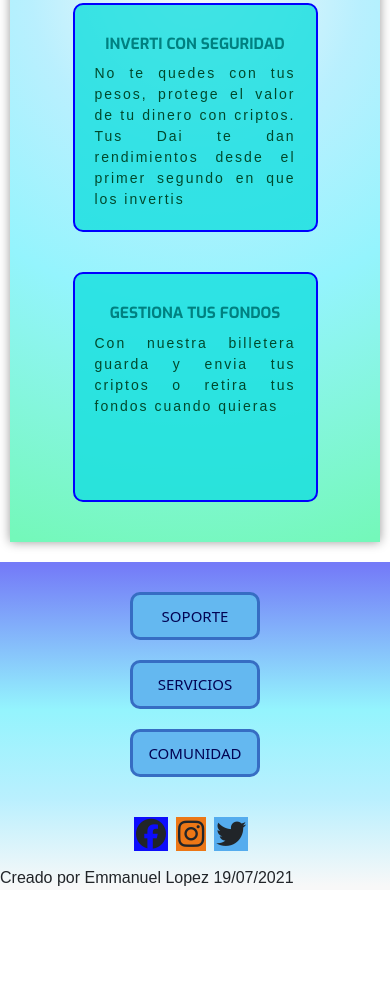
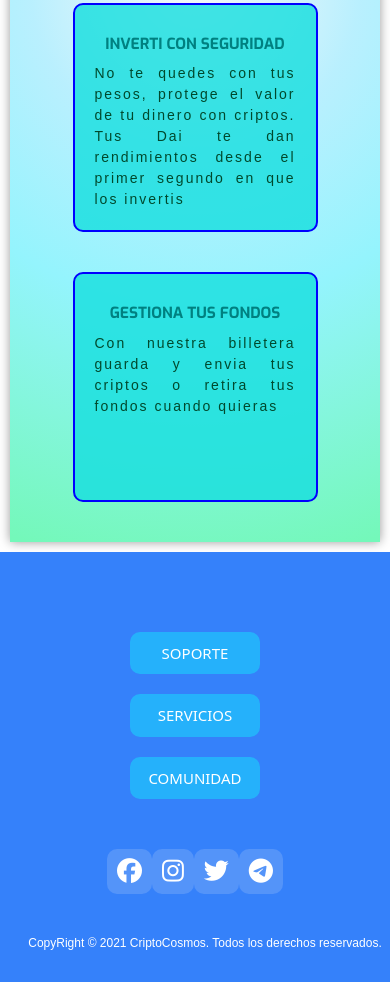
Before and after one commit to emmanuelopez/CriptoCosmos, a plain HTML site: page index.html in a window 390 px wide. Shown: the part 1328-2310 px from the top of the page. Before the commit the page ends 2218 px from the top, so only its background shows below. Drawn offline with nearby package versions, Linux system fonts and the light colour scheme.

Commit message:
Se hicieron cambios en el footer

```diff
--- a/index.html
+++ b/index.html
@@ -106,12 +106,12 @@
       </ul>
     </nav>
     <div class="redsocial">
-      <i class="fab fa-facebook boton--facebook redes"></i>
-      <i class="fab fa-instagram boton--instagram redes"></i>
-      <i class="fab fa-twitter boton--twitter redes"></i>
+      <i class="fab fa-facebook redes"></i>
+      <i class="fab fa-instagram redes"></i>
+      <i class="fab fa-twitter redes"></i>
+      <i class="fab fa-telegram-plane redes"></i>
     </div>
-    <br/>
-    <p>Creado por Emmanuel Lopez 19/07/2021</p>
+    <p class="footer__texto">CopyRight © 2021 CriptoCosmos. Todos los derechos reservados.</p>
   </footer>
   <script src="https://cdn.jsdelivr.net/npm/bootstrap@5.1.0/dist/js/bootstrap.bundle.min.js" integrity="sha384-U1DAWAznBHeqEIlVSCgzq+c9gqGAJn5c/t99JyeKa9xxaYpSvHU5awsuZVVFIhvj" crossorigin="anonymous"></script>
 </body>
--- a/styles/_academia.scss
+++ b/styles/_academia.scss
@@ -21,7 +21,7 @@
     }
 
     .carrusel{
-        width: 800px;
+        width: 100%;
         margin: 3rem auto;
 
         @media(max-width:768px) and (min-width:550px){
@@ -36,7 +36,7 @@
         }
 
         .carrusel__imagen{
-            width: 800px;
+            width: 100%;
 
             @media(max-width:768px) and (min-width:550px){
                 &{
--- a/styles/_billetera.scss
+++ b/styles/_billetera.scss
@@ -1,7 +1,6 @@
 .billeteraVirtual{
-    background: rgb(248,248,248);
-    background: linear-gradient(0deg, rgba(248,248,248,1) 1%, rgba(183,239,254,0.9671218829328606) 28%, rgba(148,244,253,1) 55%, rgba(116,248,186,1) 99%);
-    width:100%;
+
+    background-color: white;
 
     .billetera{
         display:flex;
@@ -42,7 +41,7 @@
                 width:70%;
                 text-align: justify;
                 font-size: 2.5rem;
-                color: #f1f1f1;
+                color: #0d09fa;
                 letter-spacing: 4px;
             }
             @media(max-width:768px) and (min-width:550px){
--- a/styles/_footer.scss
+++ b/styles/_footer.scss
@@ -6,15 +6,9 @@
     flex-wrap: $wrap;
 }
 
-$colores: (
-    facebook:  rgb(13, 13, 252),
-    instagram: #ec7716,
-    twitter: #55acee
-);
-
 .footer{
-    background: rgb(248,248,248);
-    background: linear-gradient(0deg, rgba(248,248,248,1) 1%, rgba(183,239,254,0.9671218829328606) 28%, rgba(148,244,253,1) 55%, rgba(116,123,248,1) 99%);
+    background-color: rgb(53, 129, 250);
+    padding: 3rem 0;
 
     .container{
         width: 100%;
@@ -25,21 +19,20 @@ $colores: (
             width: 75%;
             justify-items: center;
             list-style-type: none;
-            margin:2rem auto 1rem;
+            margin:2rem auto;
             padding: 2rem;
 
             .navFotter__items{
                 font-size: 1.5rem;
                 text-transform: uppercase;
-                color:rgb(2, 3, 83);
+                color:rgb(255, 255, 255);
                 padding:1rem;
                 margin:1rem;
-                border:rgba(39, 84, 180, 0.747) 3px solid;
                 border-radius: 1rem;
                 text-align: center;
                 max-width:150px;
                 min-width:130px;
-                background-color: rgb(100, 184, 240);
+                background-color: rgba(24, 226, 253, 0.493);
                 transform: scale(1,1);
                 transition: transform 0.5s ease;
 
@@ -53,18 +46,25 @@ $colores: (
     }
 }
 .redsocial{
-    @include flex(row, flex-end, center, nowrap);
+    @include flex(row, space-evenly, center, nowrap);
+    width: 20%;
+    margin:1rem auto;
 
-    @each $redes, $bgcolor in $colores {
-        .boton--#{$redes} {
-        background-color: $bgcolor;
-        }
+    .redes{
+        font-size: 25px;
+        padding:10px;
+        color: white;
+        border-radius: 10px;
+        background-color: rgba(89, 151, 250, 0.877);
     }
-    .redes{
-        font-size: 30px;
-        margin-right: 8px;
-        padding:2px;
-    }
+}
+
+.footer__texto{
+    font-size: 1.2rem;
+    color:white;
+    padding-top: 3rem;
+    padding-left: 2rem;
+    text-align: center;
 }
 
 @media(max-width:768px){
@@ -90,16 +90,5 @@ $colores: (
 
     .redsocial{
         @include flex(row, center, center, nowrap);
-
-        @each $redes, $bgcolor in $colores {
-            .boton--#{$redes} {
-            background-color: $bgcolor;
-            }
-        }
-        .redes{
-            font-size: 30px;
-            margin-right: 8px;
-            padding:2px;
-        }
     }
 }
--- a/styles/_mercado.scss
+++ b/styles/_mercado.scss
@@ -1,5 +1,5 @@
 .fondoMercado{
-    background-color: rgba(231, 248, 202, 0.726);
+    background-color: rgb(252, 252, 252);
     box-shadow: 1px 1px 10px 0 rgb(90, 27, 153);
     margin:1rem;
     padding:1rem;
@@ -15,8 +15,8 @@
         display:grid;
         grid-template-columns: 20% 40% 40%;
         grid-template-rows: repeat(8,60px);
-        margin:4rem 2rem;
-        width: 100%;
+        margin:4rem 1rem;
+        width: auto;
         justify-content: center;
         gap:10px;
 
```
Also changed, not shown: paginas/academia.html (+1 -2 lines), paginas/billetera.html (+5 -6 lines), paginas/contacto.html (+1 -2 lines), paginas/inversion.html (+1 -2 lines), paginas/mercado.html (+1 -2 lines), styles/main.css, 1 other file.
